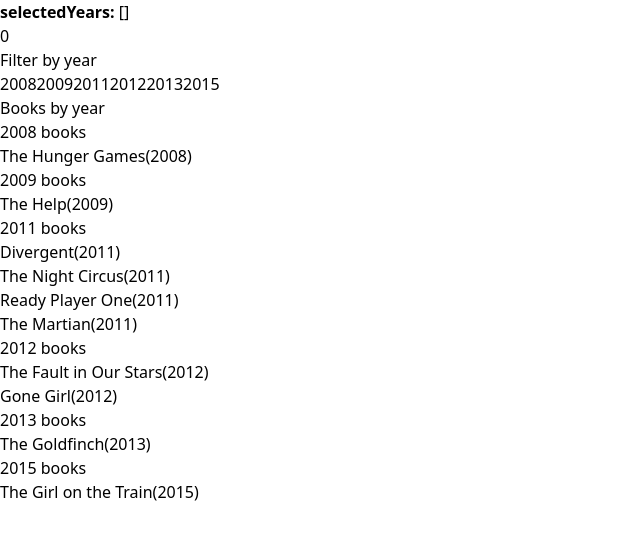
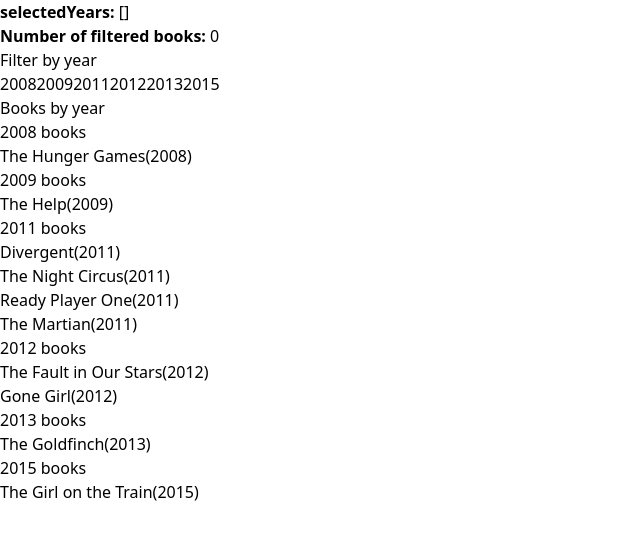
Before and after one commit to karanMathur89/books-catalogue-filter, a React (Vite) app: page / in a window 1280 px wide. Shown: the top 540 px of the page, without its empty margins (0-640 px from the left). Built offline with nearby package versions, Linux system fonts and the light colour scheme; the HTML template or start-up script is replaced by a standard one.

Commit message:
chore: meta section changed

```diff
--- a/src/App.tsx
+++ b/src/App.tsx
@@ -52,7 +52,10 @@
           <strong>selectedYears: </strong>
           {JSON.stringify(selectedYears.slice().sort(), null, 2)}
         </li>
-        <li>{filteredBooks.length}</li>
+        <li>
+          <strong>Number of filtered books: </strong>
+          {filteredBooks.length}
+        </li>
       </ul>
 
       <section className="mb-8 p-4 bg-indigo-500 rounded w-fit">
```
